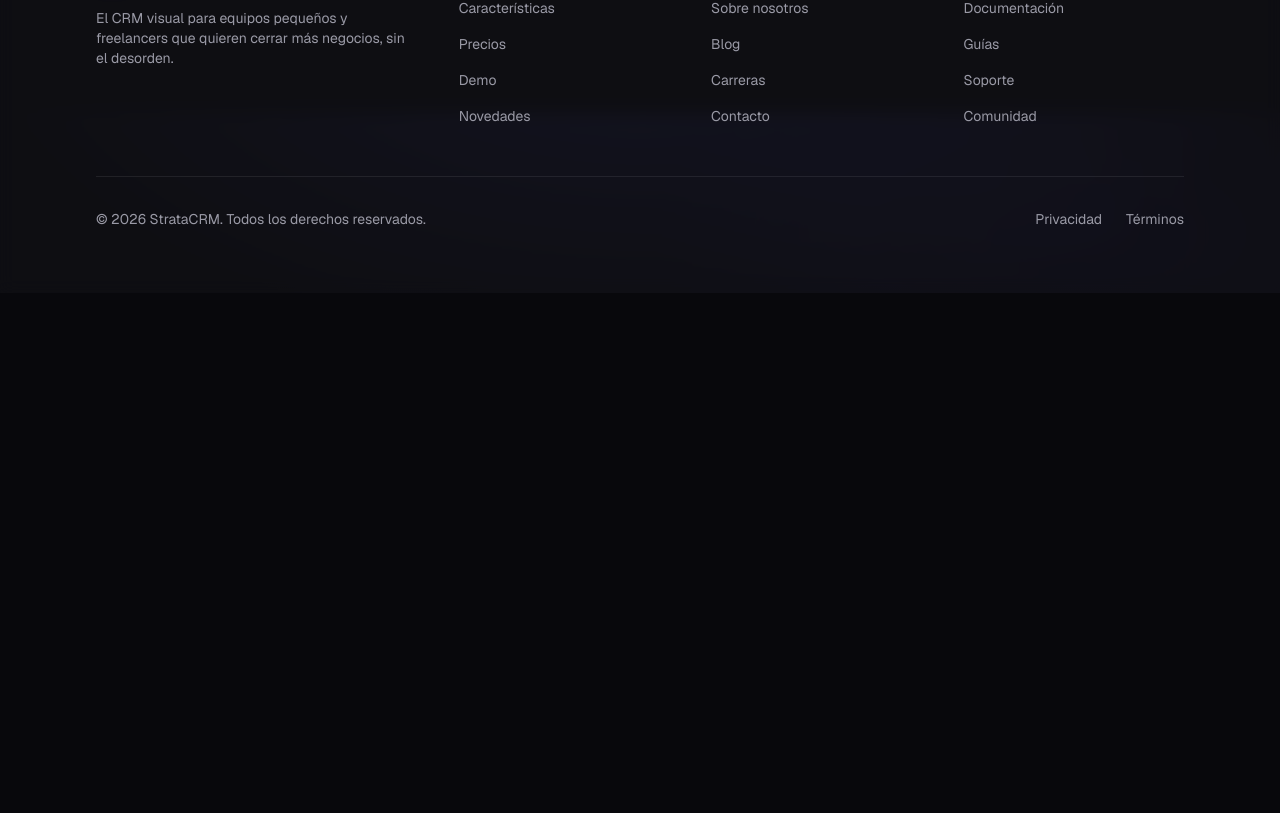
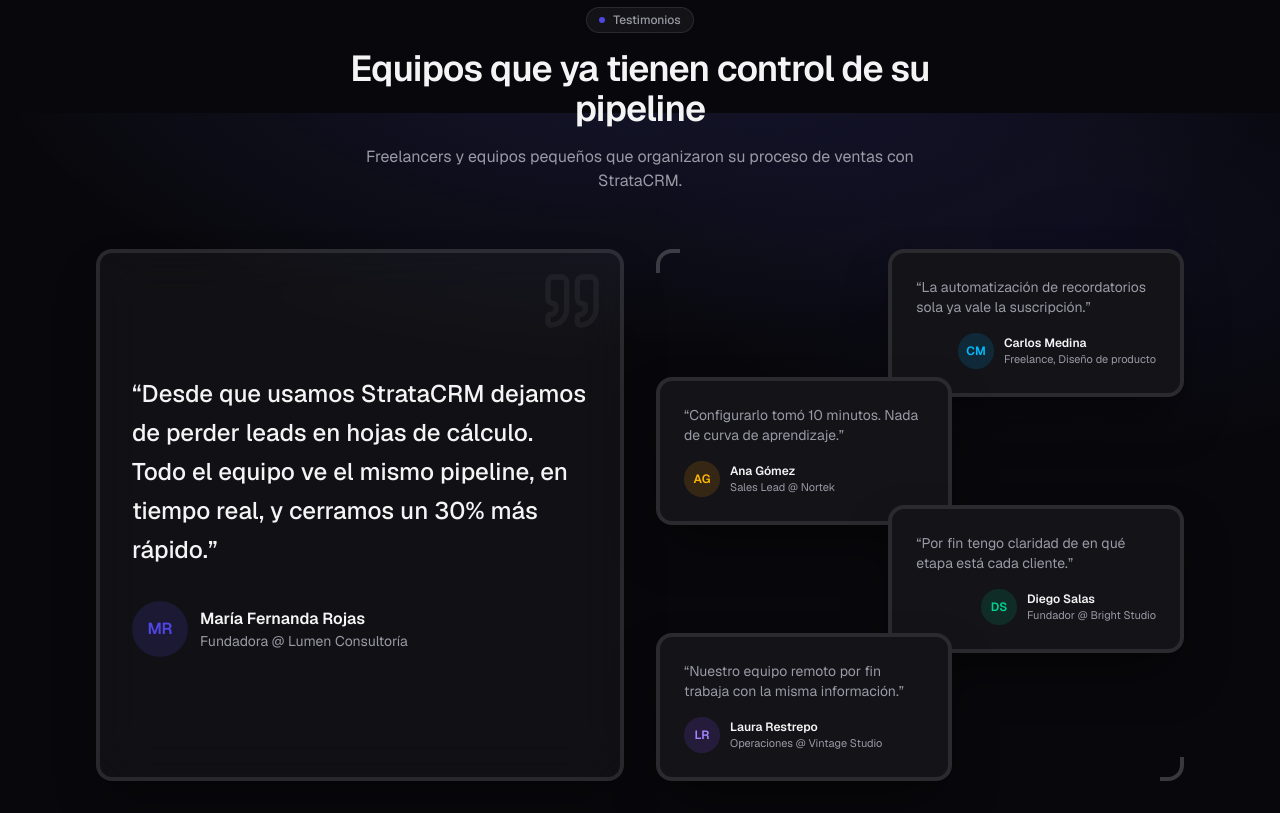
Before and after one commit to carloshrod/stratacrm-landing-page, a Next.js app: page / in a window 1280 px wide. Shown: the part 6287-7100 px from the top of the page. Before the commit the page ends 6580 px from the top, so only its background shows below. Built offline with nearby package versions, Linux system fonts and the light colour scheme.

Commit message:
feat: Add Testimonials section

```diff
--- a/src/app/page.tsx
+++ b/src/app/page.tsx
@@ -2,6 +2,7 @@
 import { ProblemSolutionSection } from "@/components/marketing/problem-solution/problem-solution";
 import { FeaturesSection } from "@/components/marketing/features/features";
 import { PricingSection } from "@/components/marketing/pricing/pricing";
+import { TestimonialsSection } from "@/components/marketing/testimonials/testimonials";
 import { PipelineDemoSection } from "@/features/pipeline-demo/pipeline-demo-section";
 import { DashboardPreviewSection } from "@/features/dashboard-preview/dashboard-preview-section";
 
@@ -14,6 +15,7 @@
       <FeaturesSection />
       <DashboardPreviewSection />
       <PricingSection />
+      <TestimonialsSection />
     </main>
   );
 }
--- /dev/null
+++ b/src/components/marketing/testimonials/testimonials.tsx
@@ -0,0 +1,187 @@
+"use client";
+
+import { motion } from "framer-motion";
+import { Quote } from "lucide-react";
+
+import { cn } from "@/lib/utils";
+import { Container } from "@/components/ui/container";
+
+const cardHoverHighlight =
+  "transition-colors duration-300 hover:border-brand/30 hover:shadow-brand/15";
+
+type Testimonial = {
+  quote: string;
+  name: string;
+  role: string;
+  initials: string;
+  accentBg: string;
+  accentText: string;
+};
+
+const featuredTestimonial: Testimonial = {
+  quote:
+    "Desde que usamos StrataCRM dejamos de perder leads en hojas de cálculo. Todo el equipo ve el mismo pipeline, en tiempo real, y cerramos un 30% más rápido.",
+  name: "María Fernanda Rojas",
+  role: "Fundadora @ Lumen Consultoría",
+  initials: "MR",
+  accentBg: "bg-brand/15",
+  accentText: "text-brand",
+};
+
+const secondaryTestimonials: Testimonial[] = [
+  {
+    quote: "La automatización de recordatorios sola ya vale la suscripción.",
+    name: "Carlos Medina",
+    role: "Freelance, Diseño de producto",
+    initials: "CM",
+    accentBg: "bg-sky-500/15",
+    accentText: "text-sky-400",
+  },
+  {
+    quote: "Configurarlo tomó 10 minutos. Nada de curva de aprendizaje.",
+    name: "Ana Gómez",
+    role: "Sales Lead @ Nortek",
+    initials: "AG",
+    accentBg: "bg-amber-500/15",
+    accentText: "text-amber-400",
+  },
+  {
+    quote: "Por fin tengo claridad de en qué etapa está cada cliente.",
+    name: "Diego Salas",
+    role: "Fundador @ Bright Studio",
+    initials: "DS",
+    accentBg: "bg-emerald-500/15",
+    accentText: "text-emerald-400",
+  },
+  {
+    quote: "Nuestro equipo remoto por fin trabaja con la misma información.",
+    name: "Laura Restrepo",
+    role: "Operaciones @ Vintage Studio",
+    initials: "LR",
+    accentBg: "bg-violet-500/15",
+    accentText: "text-violet-400",
+  },
+];
+
+export function TestimonialsSection() {
+  return (
+    <section id="testimonios" className="relative py-20 sm:py-28">
+      <Container>
+        <motion.div
+          initial={{ opacity: 0, y: 16 }}
+          whileInView={{ opacity: 1, y: 0 }}
+          viewport={{ once: true, margin: "-100px" }}
+          transition={{ duration: 0.5, ease: "easeOut" }}
+          className="mx-auto flex max-w-2xl flex-col items-center text-center"
+        >
+          <span className="mb-4 inline-flex items-center gap-2 rounded-full border border-white/10 bg-white/5 px-3 py-1 text-xs font-medium text-muted-foreground backdrop-blur-md">
+            <span className="h-1.5 w-1.5 rounded-full bg-brand" />
+            Testimonios
+          </span>
+
+          <h2 className="text-3xl font-semibold tracking-tight text-foreground sm:text-4xl">
+            Equipos que ya tienen control de su pipeline
+          </h2>
+
+          <p className="mt-4 max-w-xl text-base text-muted-foreground">
+            Freelancers y equipos pequeños que organizaron su proceso de ventas
+            con StrataCRM.
+          </p>
+        </motion.div>
+
+        <motion.div
+          initial={{ opacity: 0, y: 24 }}
+          whileInView={{ opacity: 1, y: 0 }}
+          viewport={{ once: true, margin: "-100px" }}
+          transition={{ duration: 0.6, delay: 0.1, ease: "easeOut" }}
+          className="mt-14 grid grid-cols-1 gap-8 lg:grid-cols-2"
+        >
+          <div
+            className={cn(
+              "relative flex flex-col justify-center gap-8 overflow-hidden rounded-2xl border-4 border-white/10 bg-white/4 p-8 shadow-2xl shadow-black/40 backdrop-blur-xl hover:bg-brand/5",
+              cardHoverHighlight,
+            )}
+          >
+            <Quote className="absolute top-4 right-4 size-16 text-white/5" />
+
+            <p className="relative text-lg leading-relaxed font-medium text-foreground sm:text-2xl">
+              “{featuredTestimonial.quote}”
+            </p>
+
+            <div className="relative flex items-center gap-3">
+              <span
+                className={cn(
+                  "flex h-14 w-14 shrink-0 items-center justify-center rounded-full text-base font-semibold",
+                  featuredTestimonial.accentBg,
+                  featuredTestimonial.accentText,
+                )}
+              >
+                {featuredTestimonial.initials}
+              </span>
+              <div>
+                <p className="text-base font-semibold text-foreground">
+                  {featuredTestimonial.name}
+                </p>
+                <p className="text-sm text-muted-foreground">
+                  {featuredTestimonial.role}
+                </p>
+              </div>
+            </div>
+          </div>
+
+          <div className="relative flex flex-col items-center before:absolute before:top-0 before:left-0 before:h-6 before:w-6 before:rounded-tl-2xl before:border-t-4 before:border-l-4 before:border-white/20 before:content-[''] after:absolute after:right-0 after:bottom-0 after:h-6 after:w-6 after:rounded-br-2xl after:border-r-4 after:border-b-4 after:border-white/20 after:content-['']">
+            {secondaryTestimonials.map((testimonial, index) => {
+              const isRight = index % 2 === 0;
+
+              return (
+                <motion.div
+                  key={testimonial.name}
+                  whileHover={{ y: -14 }}
+                  transition={{ type: "spring", stiffness: 400, damping: 26 }}
+                  style={{
+                    marginTop: index === 0 ? 0 : -20,
+                    zIndex: index + 1,
+                  }}
+                  className={cn(
+                    "w-[56%] rounded-2xl border-4 border-white/10 bg-muted p-6 shadow-2xl shadow-black/50",
+                    cardHoverHighlight,
+                    isRight ? "self-end" : "self-start",
+                  )}
+                >
+                  <p className="text-sm text-muted-foreground">
+                    “{testimonial.quote}”
+                  </p>
+
+                  <div
+                    className={cn(
+                      "mt-4 flex items-center gap-2.5",
+                      isRight && "justify-end",
+                    )}
+                  >
+                    <span
+                      className={cn(
+                        "flex h-9 w-9 shrink-0 items-center justify-center rounded-full text-xs font-semibold",
+                        testimonial.accentBg,
+                        testimonial.accentText,
+                      )}
+                    >
+                      {testimonial.initials}
+                    </span>
+                    <div>
+                      <p className="text-xs font-semibold text-foreground">
+                        {testimonial.name}
+                      </p>
+                      <p className="text-[11px] text-muted-foreground">
+                        {testimonial.role}
+                      </p>
+                    </div>
+                  </div>
+                </motion.div>
+              );
+            })}
+          </div>
+        </motion.div>
+      </Container>
+    </section>
+  );
+}
```
